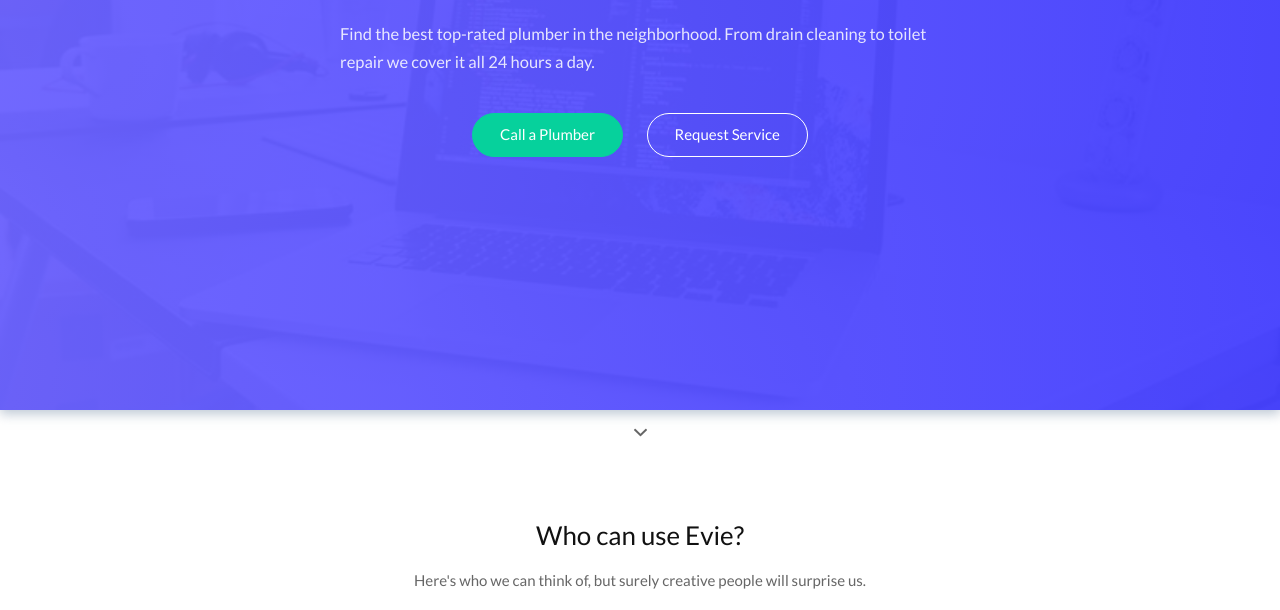
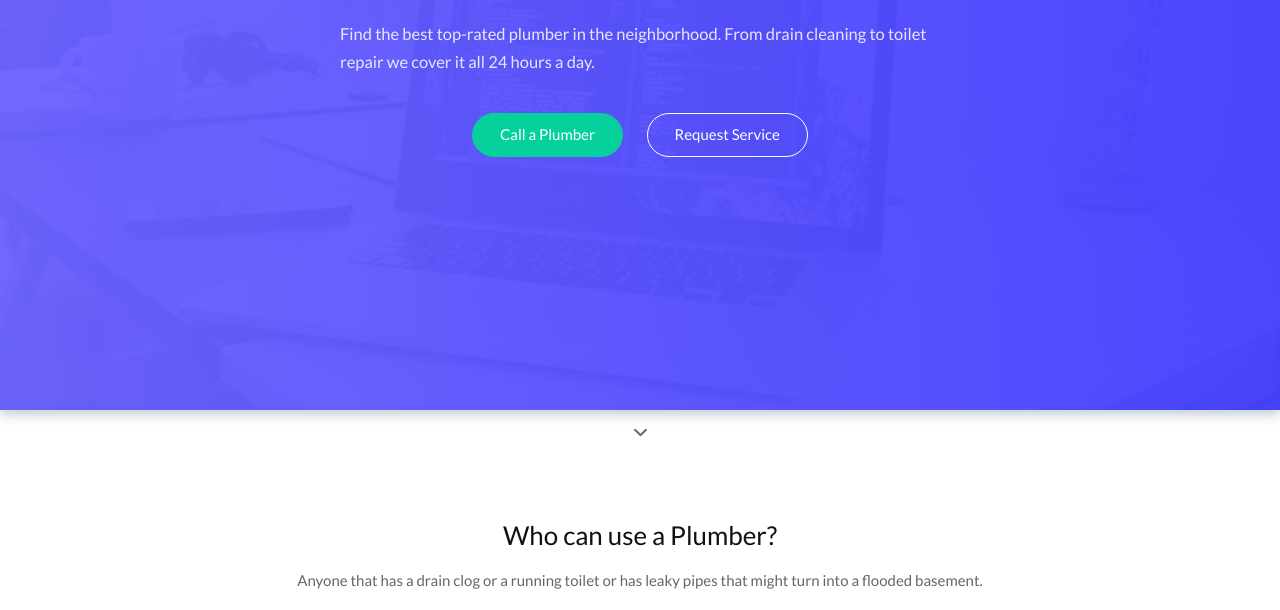
Before and after one commit to Rudyy620/eviee, a plain HTML site: page index.html in a window 1280 px wide. Shown: the part 340-950 px from the top of the page. Drawn offline with Linux system fonts and the light colour scheme.

Commit message:
Update index.html

```diff
--- a/index.html
+++ b/index.html
@@ -49,8 +49,8 @@
 	<!-- Steps -->
 	<div class="steps landing__section">
 		<div class="container">
-			<h2>Who can use Evie?</h2>
-			<p>Here's who we can think of, but surely creative people will surprise us.</p>
+			<h2>Who can use a Plumber?</h2>
+			<p>Anyone that has a drain clog or a running toilet or has leaky pipes that might turn into a flooded basement.</p>
 		</div>
 		<div class="container">
 			<div class="steps__inner">
```
